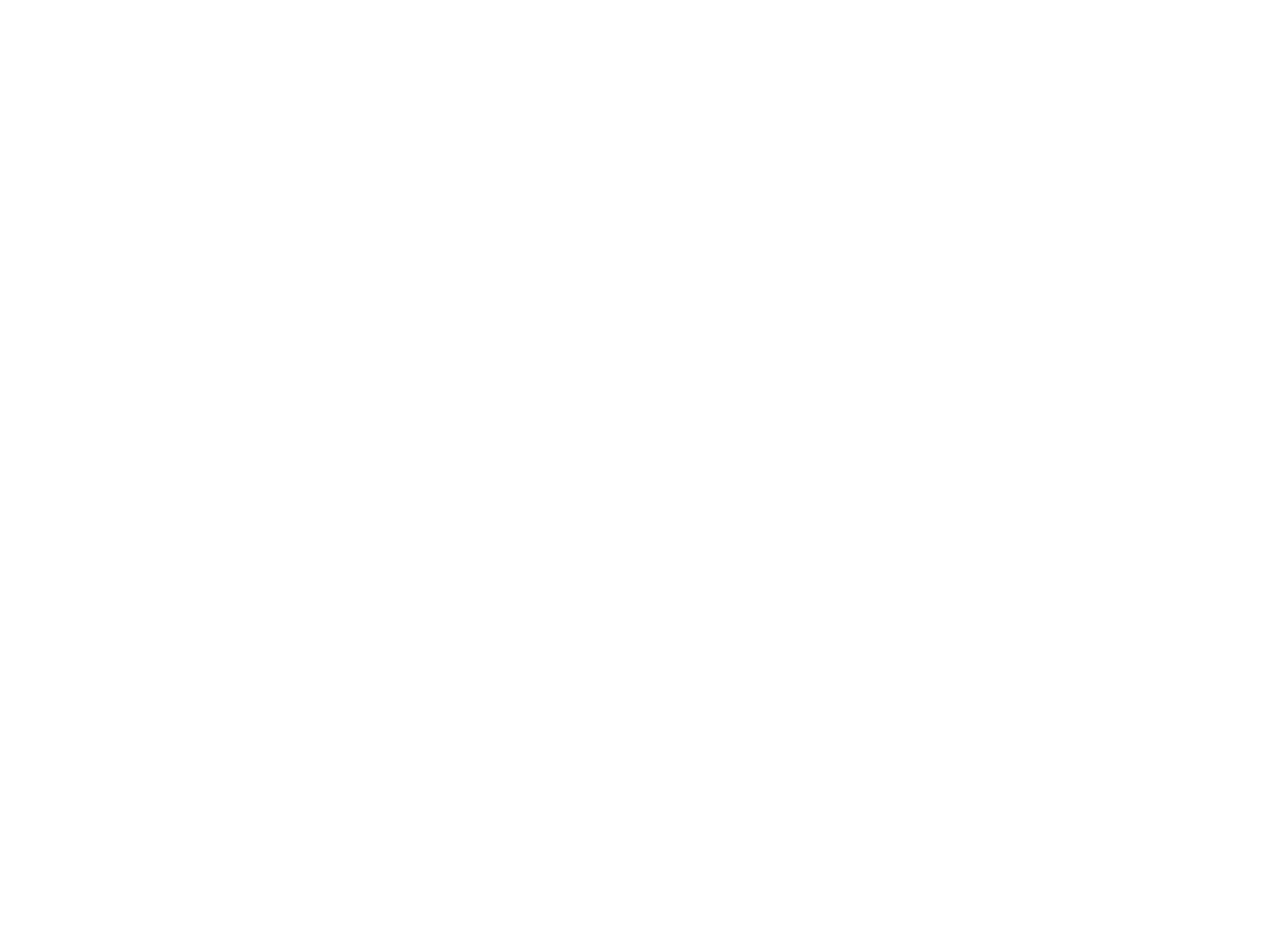
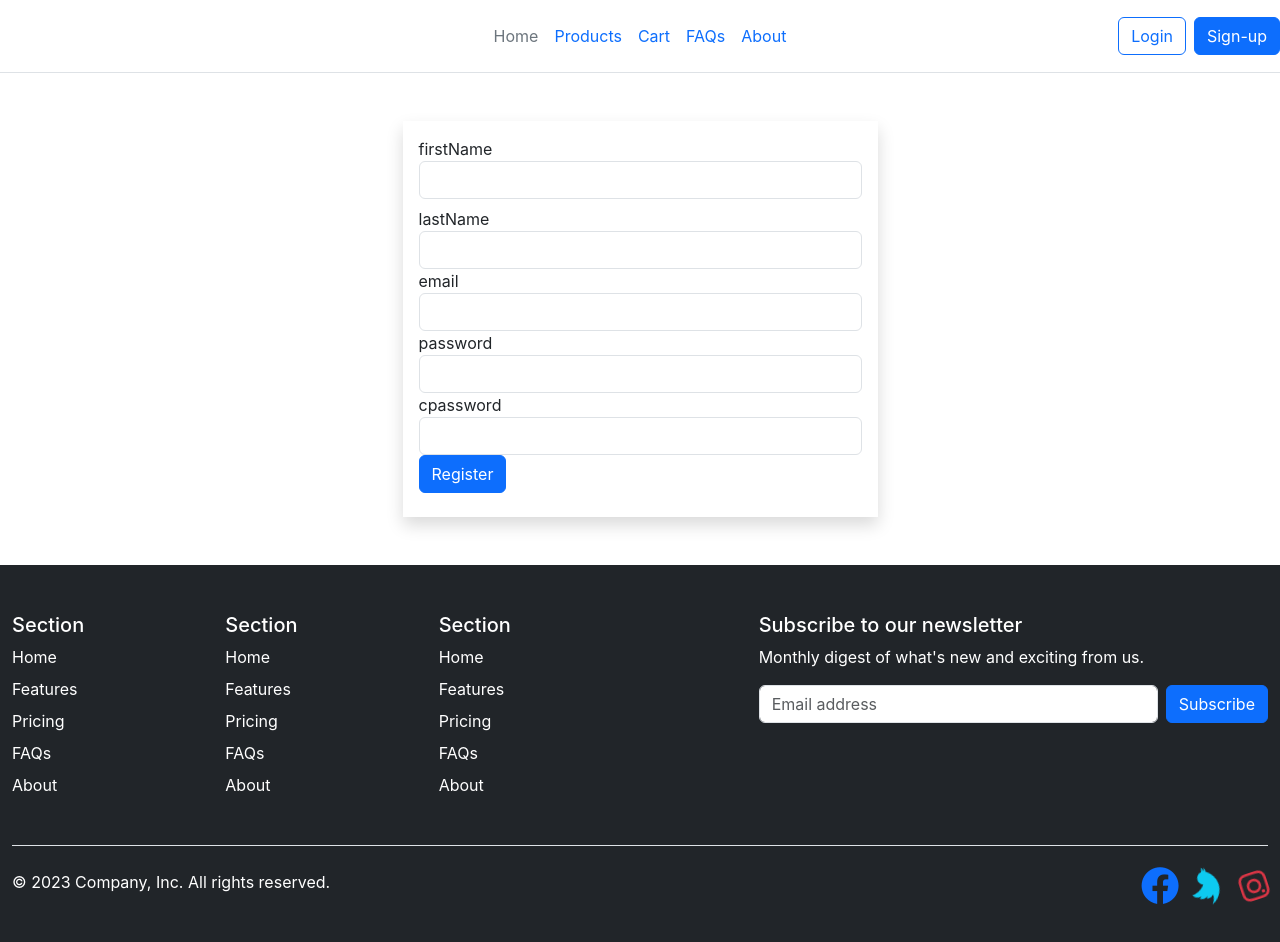
Before and after one commit to Aaryash-Shakya/ecommerce-website-react, a React (Create React App) app: page /signup in a window 1280 px wide. Before the commit this address had no page. Shown: the top 942 px of the page. Before the commit the page ends 800 px from the top, so only its background shows below. Built offline with nearby package versions, Linux system fonts and the light colour scheme.

Commit message:
formik, yup, context api

```diff
--- a/package.json
+++ b/package.json
@@ -7,6 +7,7 @@
     "@testing-library/react": "^13.4.0",
     "@testing-library/user-event": "^13.5.0",
     "axios": "^1.4.0",
+    "formik": "^2.4.2",
     "react": "^18.2.0",
     "react-dom": "^18.2.0",
     "react-icons": "^4.9.0",
@@ -14,7 +15,8 @@
     "react-router-dom": "^6.11.2",
     "react-scripts": "5.0.1",
     "react-toastify": "^9.1.3",
-    "web-vitals": "^2.1.4"
+    "web-vitals": "^2.1.4",
+    "yup": "^1.2.0"
   },
   "scripts": {
     "start": "react-scripts start",
--- a/src/MyRoutes.jsx
+++ b/src/MyRoutes.jsx
@@ -7,6 +7,8 @@ import Login from './pages/Login'
 import ProductDetails from './pages/ProductDetails'
 import Product from './pages/Product'
 import Cart from './pages/Cart'
+import Register from './pages/Register'
+import Show from './context/Show'
 const MyRoutes = () => {
   return (
     <Router>
@@ -15,10 +17,12 @@ const MyRoutes = () => {
             <Route index element={<HomePage/>}/>
             <Route path='/test' element={<TestNav/>}/>
             <Route path='/login' element={<Login/>}/>
+            <Route path='signup' element={<Register/>}/>
             <Route path='/productdetails/:product_id' element={<ProductDetails/>}/>
             <Route path='/product' element={<Product/>}/>
             <Route path='cart' element={<Cart/>}/>
           </Route>
+          <Route path='context/api' element={<Show/>}/>
         </Routes>
     </Router>
   )
--- /dev/null
+++ b/src/context/ComA.jsx
@@ -0,0 +1,12 @@
+import React from "react";
+import ComB from "./ComB";
+
+const ComA = () => {
+  return (
+    <>
+      <ComB />
+    </>
+  );
+};
+
+export default ComA;
--- /dev/null
+++ b/src/context/ComB.jsx
@@ -0,0 +1,12 @@
+import React from "react";
+import ComC from "./ComC";
+
+const ComB = () => {
+  return (
+    <>
+      <ComC />
+    </>
+  );
+};
+
+export default ComB;
--- /dev/null
+++ b/src/context/ComC.jsx
@@ -0,0 +1,12 @@
+import React from 'react'
+import ComD from './ComD'
+
+const ComC = () => {
+  return (
+    <>
+    <ComD/>
+    </>
+  )
+}
+
+export default ComC
--- /dev/null
+++ b/src/context/ComD.jsx
@@ -0,0 +1,15 @@
+import React,{useContext} from 'react'
+import { GlobalContext } from './GlobalContext'
+
+const ComD = () => {
+    const js=useContext(GlobalContext)
+  return (
+    <>
+    {/* <h2>The JavaScript library we are learning is {js}</h2> */}
+    <h1>The name of stuent is {js.name}</h1>
+    <h2>age: {js.age}</h2>
+    </>
+  )
+}
+
+export default ComD
--- /dev/null
+++ b/src/context/GlobalContext.js
@@ -0,0 +1,18 @@
+import React,{createContext} from 'react';
+
+export const GlobalContext = createContext()
+
+const GlobalContextProvider = (props) =>{
+    const std = {
+        name: 'ram',
+        age: 20,
+        subject: 'Node JS'
+    }
+    return(
+        <GlobalContext.Provider value={std}>
+            {props.children}
+        </GlobalContext.Provider>
+    )
+}
+
+export default GlobalContextProvider
--- /dev/null
+++ b/src/context/Show.jsx
@@ -0,0 +1,13 @@
+import React from 'react'
+import GlobalContextProvider from './GlobalContext'
+import ComA from './ComA'
+
+const Show = () => {
+  return (
+    <GlobalContextProvider>
+      <ComA />
+    </GlobalContextProvider>
+  )
+}
+
+export default Show
--- /dev/null
+++ b/src/pages/Register.jsx
@@ -0,0 +1,104 @@
+import React from "react";
+import { Formik, Form, Field, ErrorMessage } from "formik";
+import * as Yup from "yup";
+
+const Register = () => {
+  return (
+    <>
+      <Formik
+      initialValues={{firstname: '',lastname:'', email:'',password:'',cpassword:''}}
+      validationSchema={Yup.object({
+        firstname:Yup.string()
+        .required('firstname is mandatory')
+        .max(20,'20 characters or less'),
+        lastname:Yup.string()
+        .required('lastname is mandatory')
+        .max(20,'20 characters or less'),
+        email:Yup.string()
+        .required('email is mandatory')
+        .email('Invalid email format'),
+        password:Yup.string()
+        .required('password is mandatory')
+        .matches(/^(?=.*[A-Za-z])(?=.*\d)(?=.*[@#$!_?])[A-Za-z\d@#$!_?]{8,50}$/,'must contain one uppercase, one lowercase, one digit and one special character and must be minimum of 8 characters'),
+        cpassword:Yup.string()
+        .required("confirm password is mandatory")
+        .oneOf([Yup.ref('password'),null],"password and confirm password doesn't match")
+      })}
+      >
+        <div class="container my-5">
+          <div className="row d-flex justify-content-center">
+            <div className="col-md-5 shadow p-3">
+              <Form>
+                <div className="mb-2">
+                  <label htmlFor="firstname">firstName</label>
+                  <Field
+                    type="text"
+                    name="firstname"
+                    id="firstname"
+                    className="form-control"
+                  />
+                  <ErrorMessage name="firstname">
+                    {(msg) => <div style={{ color: "red" }}>{msg}</div>}
+                  </ErrorMessage>
+                </div>
+                <div>
+                  <label htmlFor="lastname">lastName</label>
+                  <Field
+                    type="text"
+                    name="lastname"
+                    id="lastname"
+                    className="form-control"
+                  />
+                  <ErrorMessage name="lastname">
+                    {(msg) => <div style={{ color: "red" }}>{msg}</div>}
+                  </ErrorMessage>
+                </div>
+                <div>
+                  <label htmlFor="email">email</label>
+                  <Field
+                    type="email"
+                    name="email"
+                    id="email"
+                    className="form-control"
+                  />
+                  <ErrorMessage name="email">
+                    {(msg) => <div style={{ color: "red" }}>{msg}</div>}
+                  </ErrorMessage>
+                </div>
+                <div>
+                  <label htmlFor="password">password</label>
+                  <Field
+                    type="password"
+                    name="password"
+                    id="password"
+                    className="form-control"
+                  />
+                  <ErrorMessage name="password">
+                    {(msg) => <div style={{ color: "red" }}>{msg}</div>}
+                  </ErrorMessage>
+                </div>
+                <div>
+                  <label htmlFor="cpassword">cpassword</label>
+                  <Field
+                    type="password"
+                    name="cpassword"
+                    id="cpassword"
+                    className="form-control"
+                  />
+                  <ErrorMessage name="cpassword">
+                    {(msg) => <div style={{ color: "red" }}>{msg}</div>}
+                  </ErrorMessage>
+                </div>
+                <div className="mb-2">
+                  <button className="btn btn-primary">Register</button>
+                </div>
+              </Form>
+            </div>
+          </div>
+        </div>
+      </Formik>
+    </>
+  );
+};
+
+export default Register;
```
Also changed, not shown: 1 other file (tests, documents, lock files or other folders).
